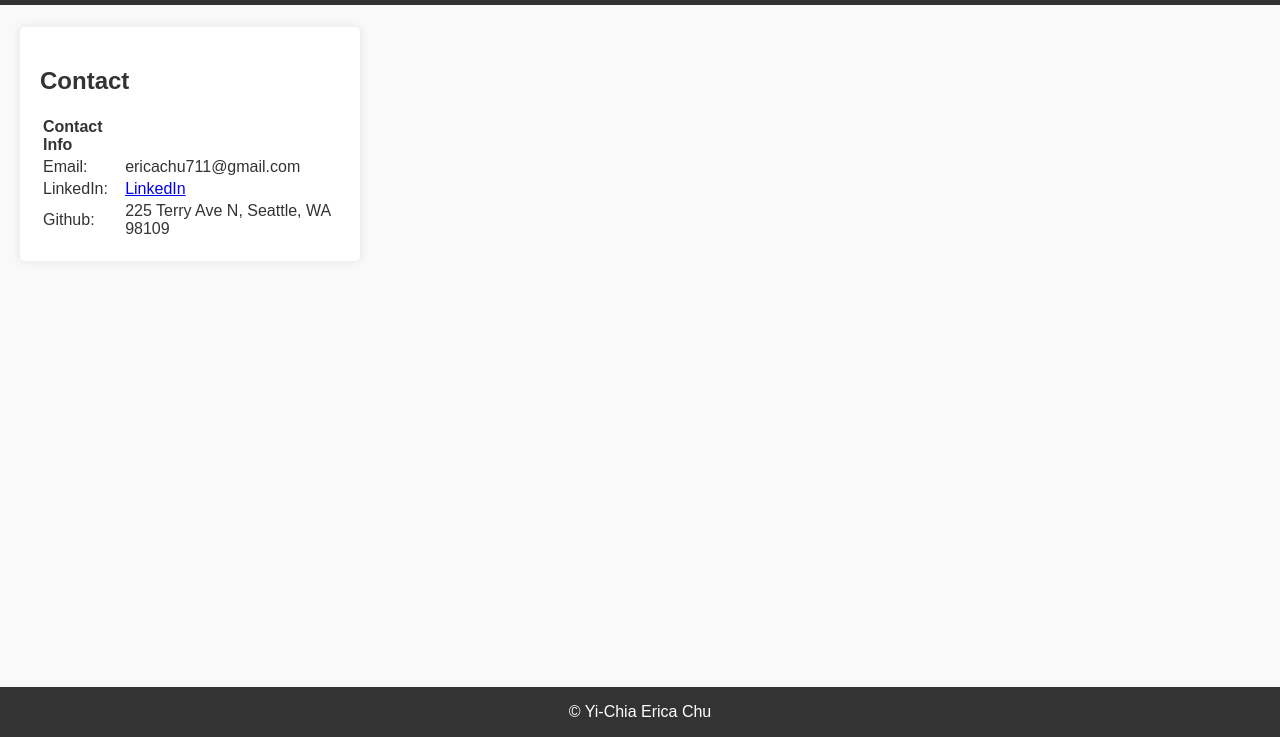
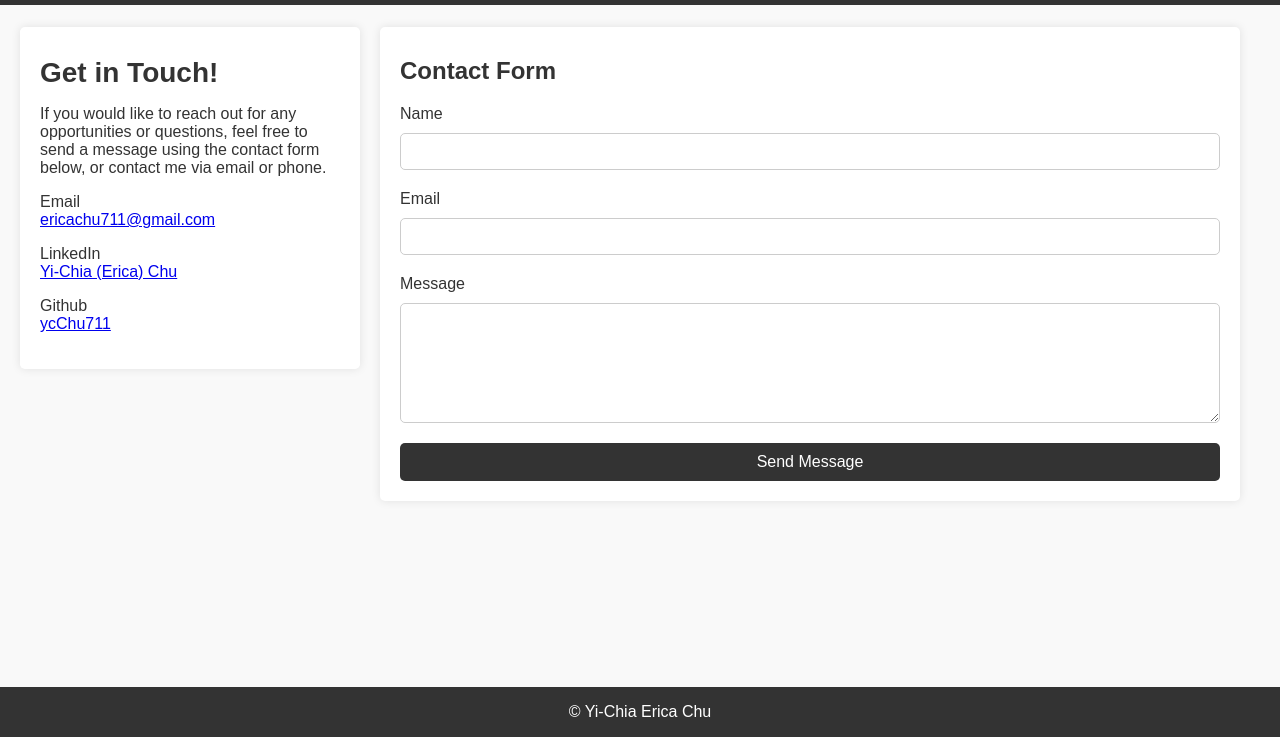
Before and after one commit to ycChu711/CS5610-project1-personal-website, a plain HTML site: page yichiachu/contact/index.html in a window 1280 px wide. Shown: the part 63-800 px from the top of the page. Drawn offline with Linux system fonts and the light colour scheme.

Commit message:
Updated contact page

```diff
--- a/yichiachu/contact/index.html
+++ b/yichiachu/contact/index.html
@@ -18,35 +18,58 @@
                     <a href="../home/">Home</a>
                     <a href="../about/">About</a>
                     <a href="../projects/">Projects</a>
-                    <a href="../contact/">Contact</a>
+                    <a href="../contact/" class="active-page">Contact</a>
                 </nav>
             </div>
         </div>
     </header>
-    <main>
-        <section class="home-intro">
-            <h1>Contact</h1>
+    <div class="contact-container">
+        <section class="contact-content">
+            <div class="contact-intro">
+                <h2>Get in Touch!</h2>
+                <p>If you would like to reach out for any opportunities or questions, feel free to send a message using
+                    the
+                    contact form below, or contact me via email or phone.</p>
+            </div>
             <div class="contact-info">
-                <table class="contact-table">
-                    <tr>
-                        <th>Contact Info</th>
-                    </tr>
-                    <tr>
-                        <td>Email:</td>
-                        <td>ericachu711@gmail.com</td>
-                    </tr>
-                    <tr>
-                        <td>LinkedIn:</td>
-                        <td><a href="https://www.linkedin.com/in/yi-chia-chu-2a351014b/">LinkedIn</a></td>
-                    </tr>
-                    <tr>
-                        <td>Github:</td>
-                        <td>225 Terry Ave N, Seattle, WA 98109</td>
-                    </tr>
-                </table>
+                <p><span class="contact-type">Email</span>
+                    <br>
+                    <span class="contact-link"><a href="mailto:ericachu711@gmail.com"
+                            target="_blank">ericachu711@gmail.com</a></span>
+                </p>
+                <p><span class="contact-type">LinkedIn</span>
+                    <br>
+                    <span class="contact-link"><a href="https://www.linkedin.com/in/yi-chia-chu-2a351014b/"
+                            target="_blank">Yi-Chia (Erica) Chu</a>
+                    </span>
+                </p>
+                <p><span class="contact-type">Github</span>
+                    <br>
+                    <span class="contact-link"><a href="https://github.com/ycChu711" target="_blank">ycChu711</a></span>
+                </p>
             </div>
+
         </section>
-    </main>
+
+        <div class="contact-form-container">
+            <section class="contact-form">
+                <h2>Contact Form</h2>
+                <form>
+                    <label for="name">Name</label>
+                    <input type="text" id="name" name="name" required>
+
+                    <label for="email">Email</label>
+                    <input type="email" id="email" name="email" required>
+
+                    <label for="message">Message</label>
+                    <textarea id="message" name="message" rows="5" required></textarea>
+
+                    <button type="submit">Send Message</button>
+                </form>
+            </section>
+        </div>
+    </div>
+
     <footer>
         <p>&copy; Yi-Chia Erica Chu</p>
     </footer>
--- a/yichiachu/styles/common.css
+++ b/yichiachu/styles/common.css
@@ -41,30 +41,25 @@ nav a.active-page {
     text-decoration: underline;
 }
 
-/*Hoe Page */
 .content-container {
     display: flex;
     justify-content: space-between;
     padding: 20px;
     padding-top: 90px;
     padding-right: 0;
-
 }
 
 .profile-img {
     width: 150px;
-    /* Adjust the size as needed */
     height: 150px;
     border-radius: 50%;
-    /* Makes the image circular */
     display: block;
     margin: 0 auto 20px auto;
-    /* Centers the image and adds bottom margin */
     object-fit: cover;
-    /* Ensures the image fits inside the circle without distortion */
 }
 
-.home-intro {
+.home-intro,
+.contact-content {
     position: fixed;
     left: 20px;
     top: 90px;
@@ -87,8 +82,8 @@ nav a.active-page {
     line-height: 1.5;
 }
 
-
-.home-main-content {
+.home-main-content,
+.contact-form-container {
     margin-left: 360px;
     width: calc(100% - 380px);
 }
@@ -200,7 +195,6 @@ footer {
     opacity: 1;
 }
 
-
 .project-link {
     display: block;
     height: 100%;
@@ -217,35 +211,27 @@ footer {
     font-size: 20px;
     font-weight: bold;
     text-shadow: 1px 1px 5px rgba(0, 0, 0);
-
 }
-
-
 
 /* Background images for each project */
 #project1 {
     background-image: url('../images/PokemonDiscordChatbot.png');
-
 }
 
 #project2 {
     background-image: url('../images/EyeDiseaseScreeningApp.png');
-
 }
 
 #project3 {
     background-image: url('../images/EmgInducedClaw.png');
-
 }
 
 #project4 {
     background-image: url('../images/2016iGEM.png');
-
 }
 
 #project5 {
     background-image: url('../images/2015iGEM.png');
-
 }
 
 .project-item:hover {
@@ -275,4 +261,96 @@ footer {
     .project-item {
         width: calc(100% - 20px);
     }
+
+    .contact-content {
+        position: relative;
+        width: auto;
+        left: 0;
+        top: 0;
+        margin-bottom: 20px;
+    }
+
+    .contact-container {
+        flex-direction: column;
+        margin-top: 0;
+        padding-right: 20px;
+    }
+
+    .contact-form-container {
+        margin-left: 0;
+        width: 100%;
+    }
+
 }
+
+/* Contact Form Adjustments */
+.contact-container {
+    display: flex;
+    flex-wrap: wrap;
+    justify-content: space-between;
+    padding: 20px;
+    padding-top: 90px;
+    gap: 20px;
+    /* Adds space between elements */
+}
+
+.contact-intro {
+    flex: 1 1 45%;
+    background-color: #fff;
+    border-radius: 5px;
+}
+
+.contact-form {
+    flex: 1 1 45%;
+    background-color: #fff;
+    padding: 20px;
+    box-shadow: 0 0 10px rgba(0, 0, 0, 0.1);
+    border-radius: 5px;
+}
+
+.contact-form h2 {
+    font-size: 24px;
+    margin-bottom: 20px;
+}
+
+.contact-form label {
+    display: block;
+    font-size: 16px;
+    margin-bottom: 10px;
+}
+
+.contact-form input,
+.contact-form textarea {
+    width: 100%;
+    padding: 10px;
+    margin-bottom: 20px;
+    border: 1px solid #ccc;
+    border-radius: 5px;
+    box-sizing: border-box;
+    display: block;
+}
+
+.contact-form textarea {
+    width: 100%;
+    height: auto;
+    /* Let the height adjust based on content, no fixed height */
+    min-height: 120px;
+    /* Set a minimum height for the textarea */
+    resize: vertical;
+    /* Allow vertical resize */
+}
+
+.contact-form button {
+    width: 100%;
+    padding: 10px;
+    background-color: #333;
+    color: white;
+    font-size: 16px;
+    border: none;
+    border-radius: 5px;
+    cursor: pointer;
+}
+
+.contact-form button:hover {
+    background-color: #555;
+}
```
Also changed, not shown: yichiachu/home/index.html (+2 -1 lines), yichiachu/projects/index.html (+0 -3 lines).
